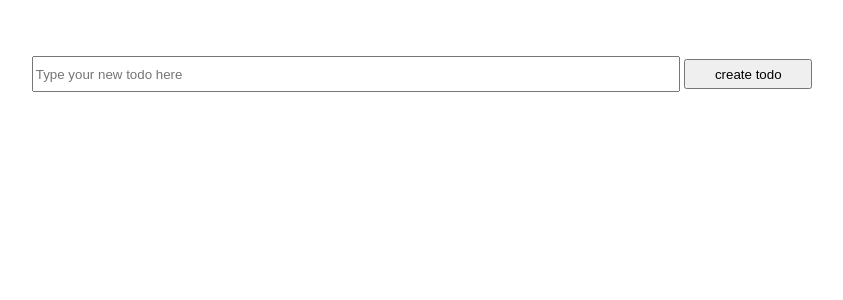
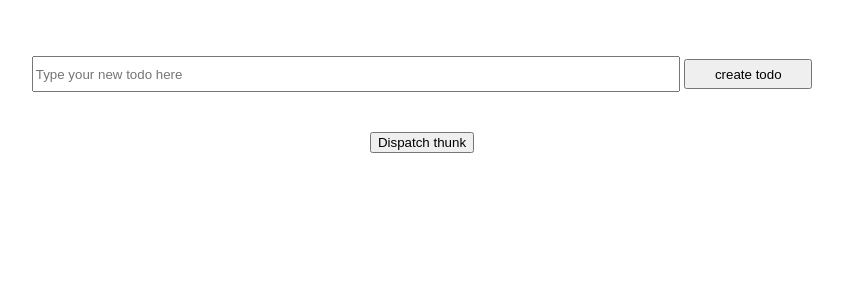
Before and after one commit to AmanBhanse/React-Todo-Advance, a React (Create React App) app: page / in a window 1280 px wide. Shown: the top 300 px of the page, without its empty margins (218-1061 px from the left). Built offline with nearby package versions, Linux system fonts and the light colour scheme.

Commit message:
Add thunk as example

```diff
--- a/src/todos/TodoList.js
+++ b/src/todos/TodoList.js
@@ -3,10 +3,11 @@ import TodoListItem from "./TodoListItem";
 import "./TodoList.css";
 import { connect } from "react-redux";
 import { removeTodo, markTodoComplete } from "./actions";
-
-function TodoList({ todos = [], onRemovedPressed, onMarkCompletedPressed }) {
+import { displayAlter } from "./thunks";
+function TodoList({ todos = [], onRemovedPressed, onMarkCompletedPressed, onDisplayAlterClicked }) {
     return (
         <div className="list-wrapper">
+            <button onClick={onDisplayAlterClicked}>Dispatch thunk</button>
             {todos.map((todo) => (
                 <TodoListItem
                     todo={todo}
@@ -26,6 +27,7 @@ const mapStateToProps = (state) => ({
 const mapDispatchToProps = (dispatch) => ({
     onRemovedPressed: (text) => dispatch(removeTodo(text)),
     onMarkCompletedPressed: (text) => dispatch(markTodoComplete(text)),
+    onDisplayAlterClicked: () => dispatch(displayAlter()),
 });
 
 export default connect(mapStateToProps, mapDispatchToProps)(TodoList);
--- /dev/null
+++ b/src/todos/thunks.js
@@ -0,0 +1,5 @@
+//Thunk is function is function which returns functions which contains actual logic we want to perform when triggered
+
+export const displayAlter = () => () => {
+    alert("Hello");
+};
```
